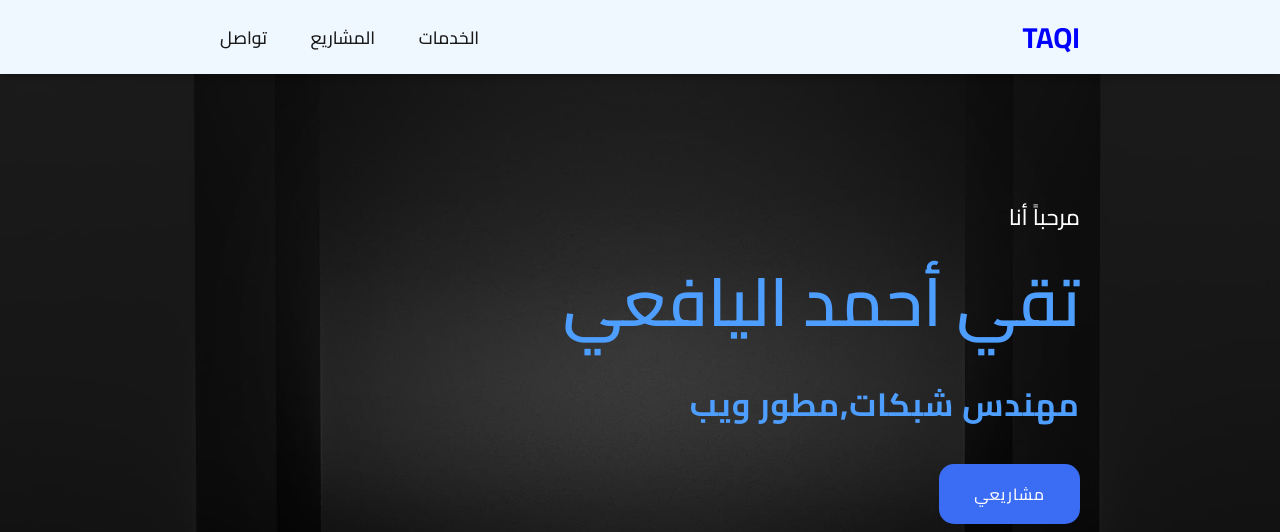
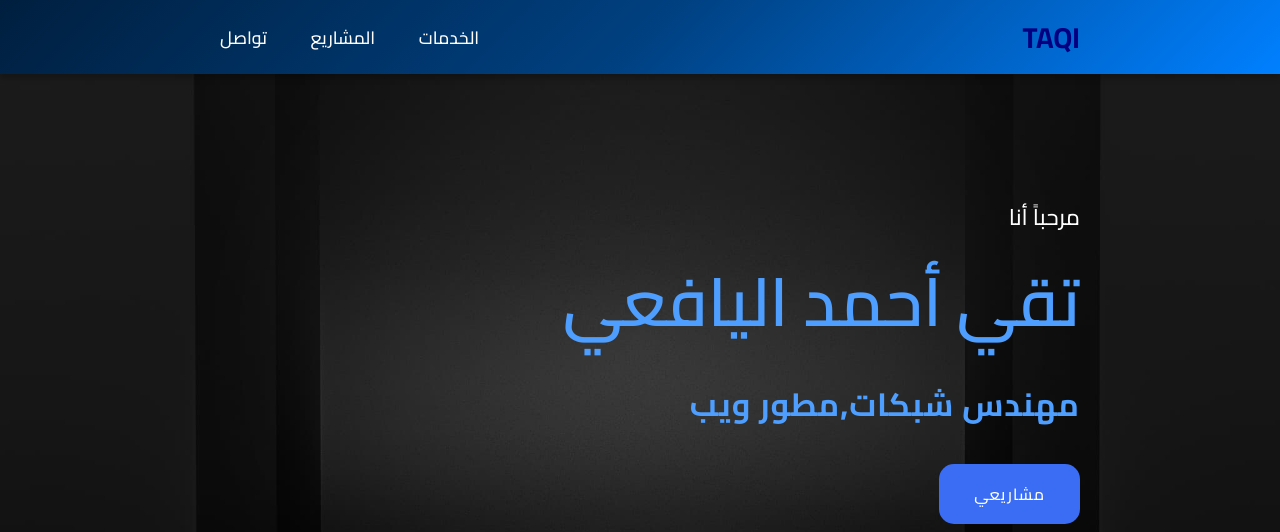
Before and after one commit to taqi776/Taqicv, a plain HTML site: page index.html in a window 1280 px wide. Shown: the top 532 px of the page. Drawn offline with Linux system fonts and the light colour scheme.

Commit message:
some changes like color of header

```diff
--- a/style.css
+++ b/style.css
@@ -12,7 +12,7 @@ scroll-behavior: smooth;
 }
 header{
 box-shadow: 0 4px 6px rgb(0 0 0 / 23%);
-background-color: aliceblue;
+background: linear-gradient(135deg, #001f3f, #004080, #0080ff);
 width: 100%;
 position: fixed; /* يخلي الناف ثابت */
 z-index: 999;/*نفس الفكرة اللي فوق */
@@ -24,7 +24,7 @@ padding:10px 200px; /*  اول قيمة توب وبتن والقيمة الثا
 
 .logo{
 text-decoration: none; /* خط الي تحت الرابط*/
-color: blue;
+color: navy;
 text-transform: uppercase; /* تتحكم بحجم الحروف*/
 font-weight: 700;
 font-size: 1.8em; /* الخط بيكون ريليتف*/
@@ -34,7 +34,7 @@ font-size: 1.8em; /* الخط بيكون ريليتف*/
 
 
 .navgation a{
-    color: rgb(25, 25, 26);
+    color: white;
     text-decoration: none;
     font-weight: 500;
     font-size: 1.1em;
@@ -45,8 +45,8 @@ font-size: 1.8em; /* الخط بيكون ريليتف*/
 
 .navgation a:hover{
 
-color: white; /* لما تحط الماوس يتغير اللون */
-background-color: navy;
+color: navy; /* لما تحط الماوس يتغير اللون */
+background-color: white;
 }
 
 section{
```
